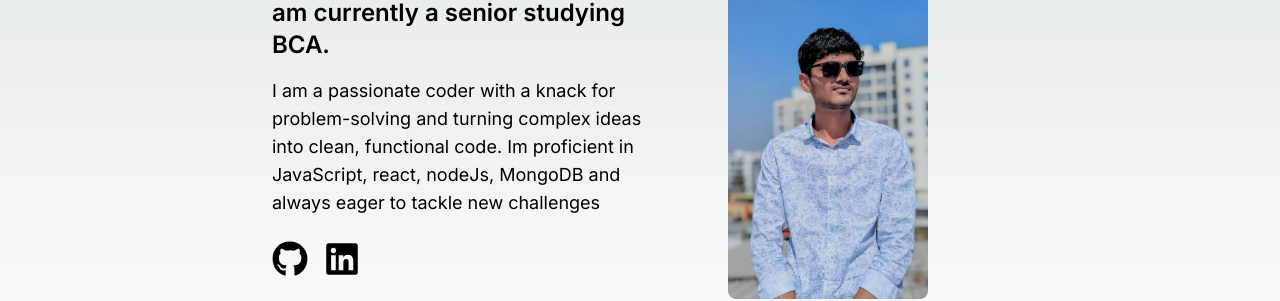
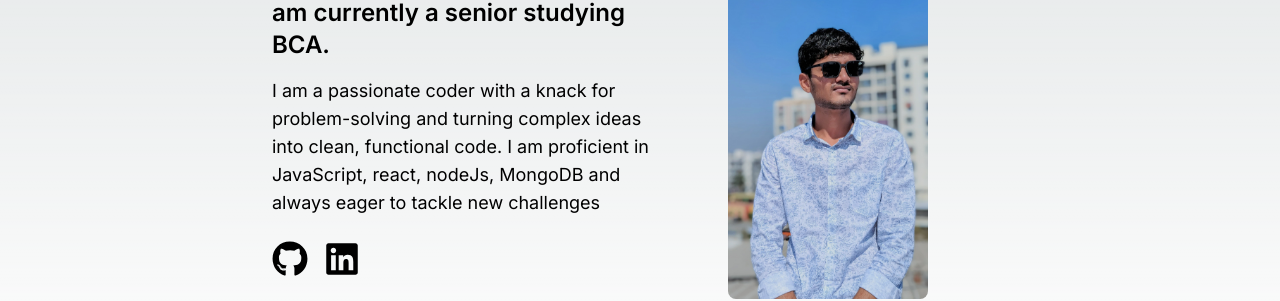
Before and after one commit to Pats0103/my-portfolio, a Next.js app: page /about in a window 1280 px wide. Shown: the part 378-679 px from the top of the page. Built offline with nearby package versions, Linux system fonts and the light colour scheme.

Commit message:
Fix typo in about page

```diff
--- a/src/app/about/page.tsx
+++ b/src/app/about/page.tsx
@@ -24,7 +24,7 @@ function Page() {
                     </p>
                     <p className="text-lg text-center md:text-left">
                         I am a passionate coder with a knack for problem-solving and
-                        turning complex ideas into clean, functional code. Im
+                        turning complex ideas into clean, functional code. I am
                         proficient in JavaScript, react, nodeJs, MongoDB and always
                         eager to tackle new challenges
                     </p>
```
